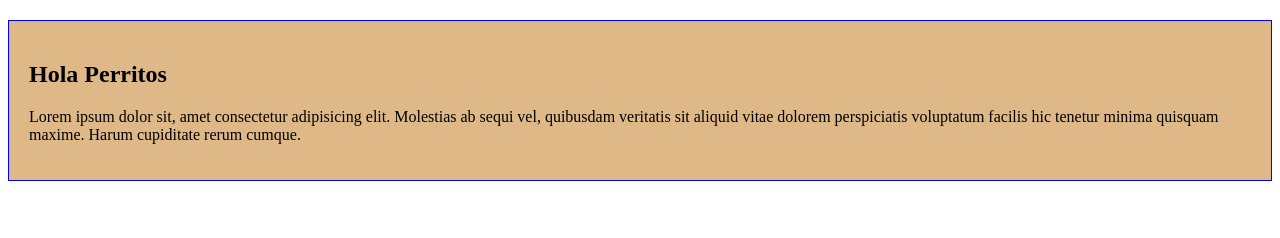
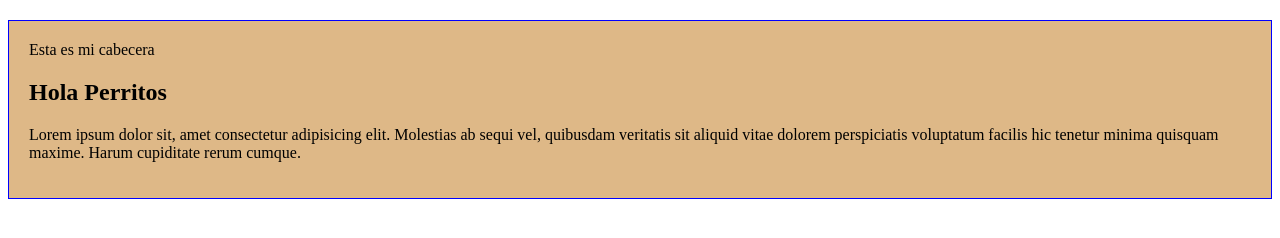
Before and after one commit to eddyvera100/blog_site_bitacora, a plain HTML site: page index.html in a window 1280 px wide. Drawn offline with Linux system fonts and the light colour scheme.

Commit message:
Creamos la base para nuestra cabecera

```diff
--- a/index.html
+++ b/index.html
@@ -9,9 +9,10 @@
 </head>
 <body>
     <div class="main">
+        <div class="encabezado">Esta es mi cabecera
+        </div>
         <h2>Hola Perritos</h2>
         <p>
             Lorem ipsum dolor sit, amet consectetur adipisicing elit. Molestias ab sequi vel, quibusdam veritatis sit aliquid vitae dolorem perspiciatis voluptatum facilis hic tenetur minima quisquam maxime. Harum cupiditate rerum cumque.
         </p>
     </div>
-</body>
```
